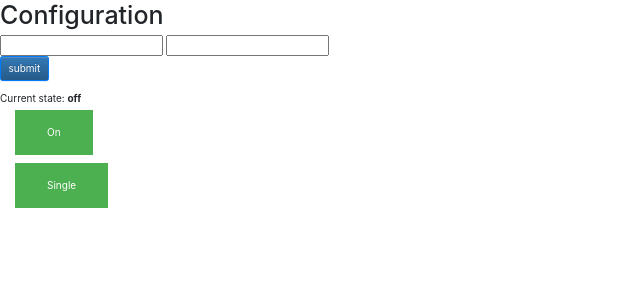
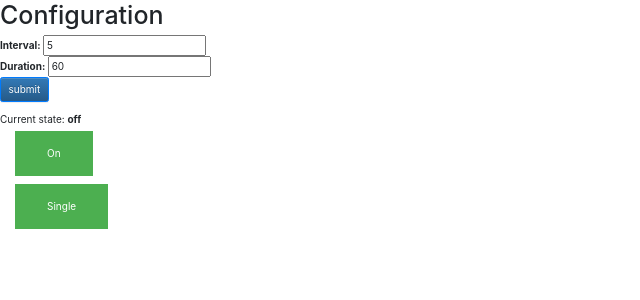
Before and after one commit to MufuteeVC/web-programmable-dslr-intervalometer, a Flask app: page / in a window 1280 px wide. Shown: the top 300 px of the page, without its empty margins (0-640 px from the left). Run offline with Flask 2, Linux system fonts and the light colour scheme; some libraries are stand-ins or nearby versions.

Commit message:
added values and labels for interval and duration

```diff
--- a/python/templates/main.html
+++ b/python/templates/main.html
@@ -68,8 +68,12 @@
 		<h1>Configuration</h1>
 		<form method = "POST" action = "/send">
 			<div class = "from-group">
-				<input type = "text" name = "interval">
-				<input type = "text" name = "duration">
+				<div>
+					<strong>Interval: </strong><input type="text" name="interval" value="{{interval_s}}">
+				</div>
+				<div>
+					<strong>Duration: </strong><input type="text" name="duration" value="{{duration_s}}">
+				</div>
 			</div>
 			<input class="btn btn btn-primary" type="submit" value="submit">
 		</form>
```
